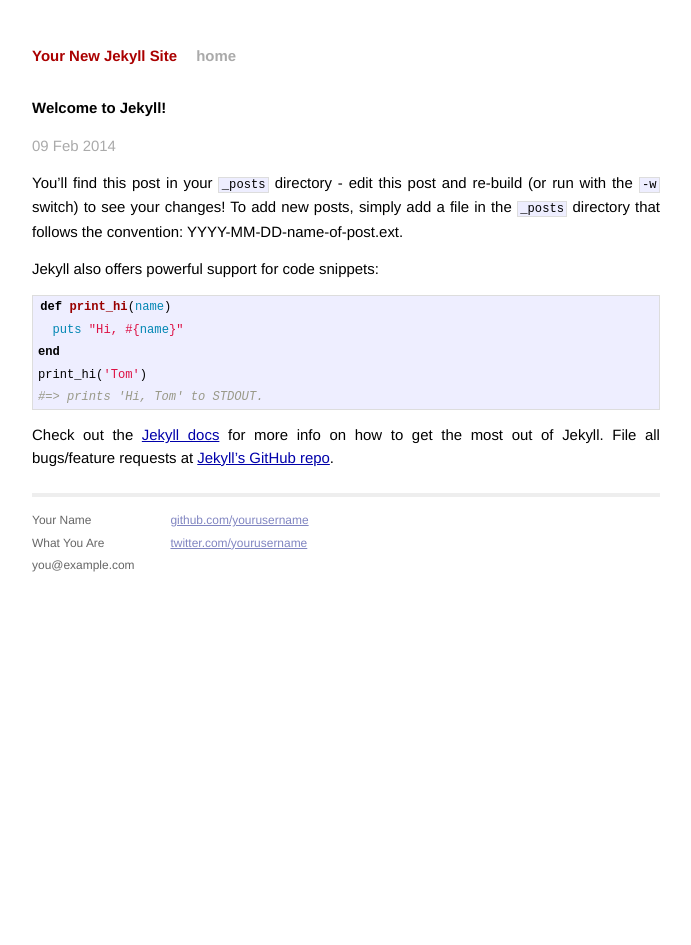
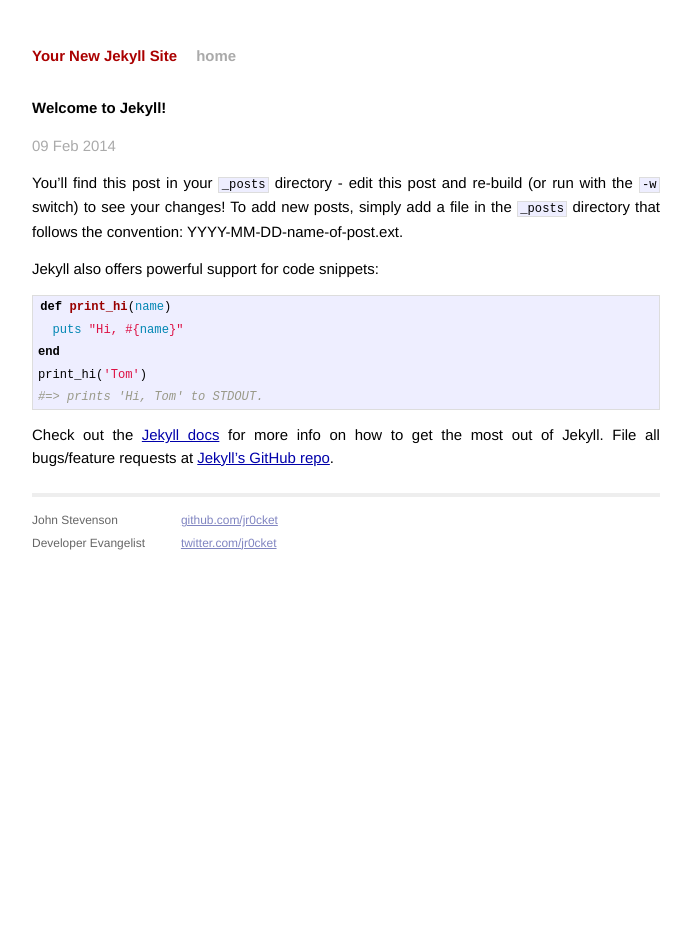
Before and after one commit to practicalli-johnny/my-first-jekyll-site, a Jekyll site: the page built from _posts/2014-02-09-welcome-to-jekyll.markdown, in a window 1280 px wide. Shown: the whole page, without its empty margins (294-985 px from the left). Built offline with Jekyll 4.4.1, drawn with Linux system fonts in a browser that asks for light colours; Markdown is read by kramdown in place of the engine named in the settings.

Commit message:
changed default github & twitter links to jr0cket, change my name and role

```diff
--- a/_layouts/default.html
+++ b/_layouts/default.html
@@ -26,15 +26,14 @@
           <div class="footer">
             <div class="contact">
               <p>
-                Your Name<br />
-                What You Are<br />
-                you@example.com
+                John Stevenson<br />
+                Developer Evangelist<br />
               </p>
             </div>
             <div class="contact">
               <p>
-                <a href="https://github.com/yourusername">github.com/yourusername</a><br />
-                <a href="https://twitter.com/yourusername">twitter.com/yourusername</a><br />
+                <a href="https://github.com/jr0cket">github.com/jr0cket</a><br />
+                <a href="https://twitter.com/jr0cket">twitter.com/jr0cket</a><br />
               </p>
             </div>
           </div>
```
